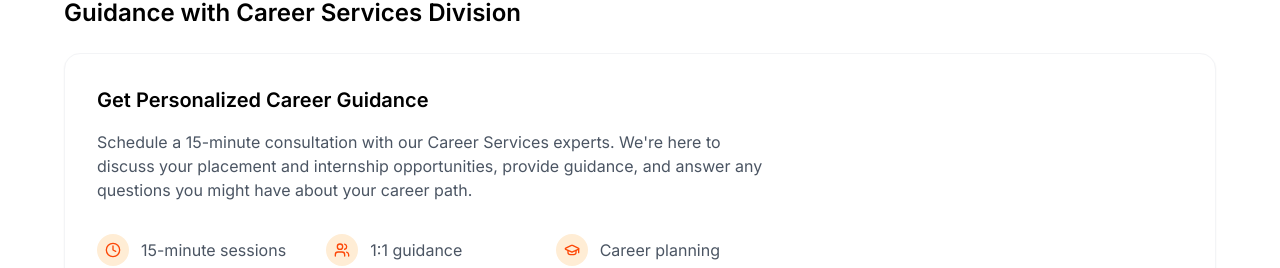
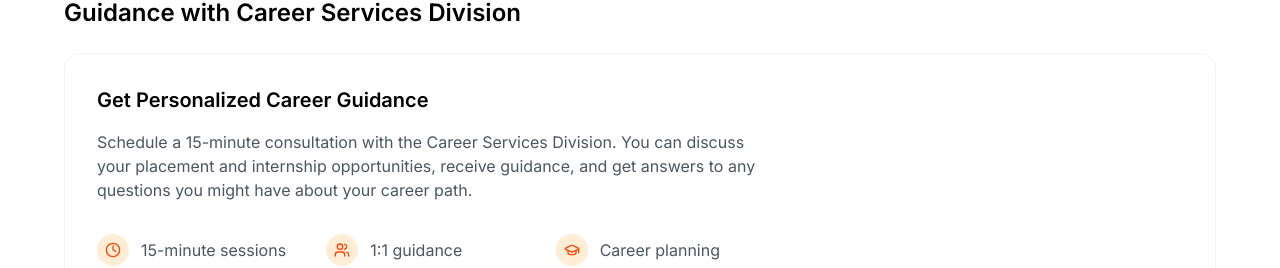
Before and after one commit to HUSAM-07/AccessX, a Next.js app: page /career in a window 1280 px wide. Shown: the part 1195-1463 px from the top of the page. Built offline with nearby package versions, Linux system fonts and the light colour scheme.

Commit message:
updated career consultation section on the career services division page

```diff
--- a/src/app/career/page.tsx
+++ b/src/app/career/page.tsx
@@ -203,9 +203,9 @@ export default function CareerPage() {
                   Get Personalized Career Guidance
                 </h3>
                 <p className="text-gray-600">
-                  Schedule a 15-minute consultation with our Career Services experts.
-                  We're here to discuss your placement and internship opportunities,
-                  provide guidance, and answer any questions you might have about your career path.
+                  Schedule a 15-minute consultation with the Career Services Division.
+                  You can discuss your placement and internship opportunities,
+                  receive guidance, and get answers to any questions you might have about your career path.
                 </p>
               </div>
 
```
Also changed, not shown: public/sw.js.
